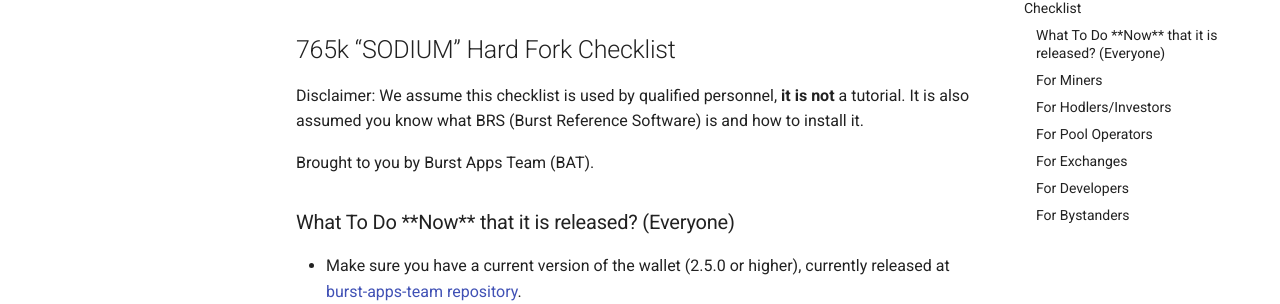
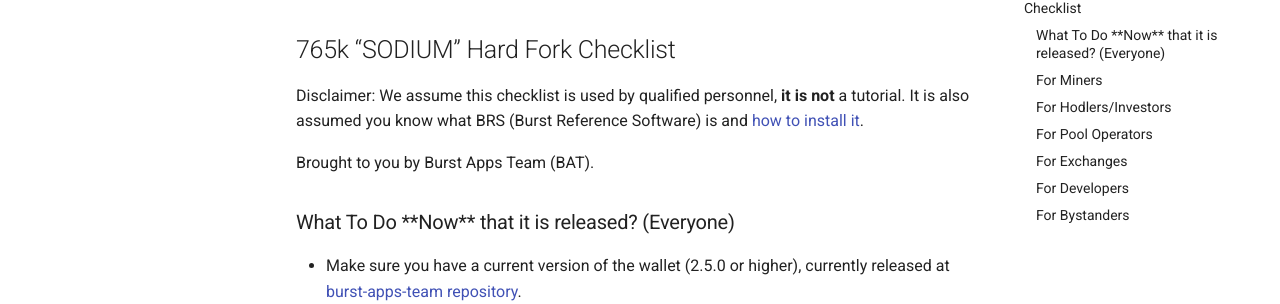
Before and after one commit to burst-apps-team/burst-wiki, an MkDocs documentation site: the page built from docs/en/765k-hf-checklist.md, in a window 1280 px wide and 900 px high. Shown: the part 196-500 px from the top of the window. Built offline with MkDocs 1.6.1 and Material for MkDocs 9.7.7, drawn with Linux system fonts in a browser that asks for light colours; comment, search, counter and statistics services are not loaded; old or Windows-style settings are respelled for this version of MkDocs; part of the change alters nothing that is shown.

```diff
--- a/docs/en/765k-hf-checklist.md
+++ b/docs/en/765k-hf-checklist.md
@@ -2,7 +2,7 @@
 ---------------------------------------
 
 Disclaimer: We assume this checklist is used by qualified personnel, **it is not** a tutorial.
-It is also assumed you know what BRS (Burst Reference Software) is and how to install it.
+It is also assumed you know what BRS (Burst Reference Software) is and [how to install it](burst-reference-software.md).
 
 Brought to you by Burst Apps Team (BAT).
 
```
